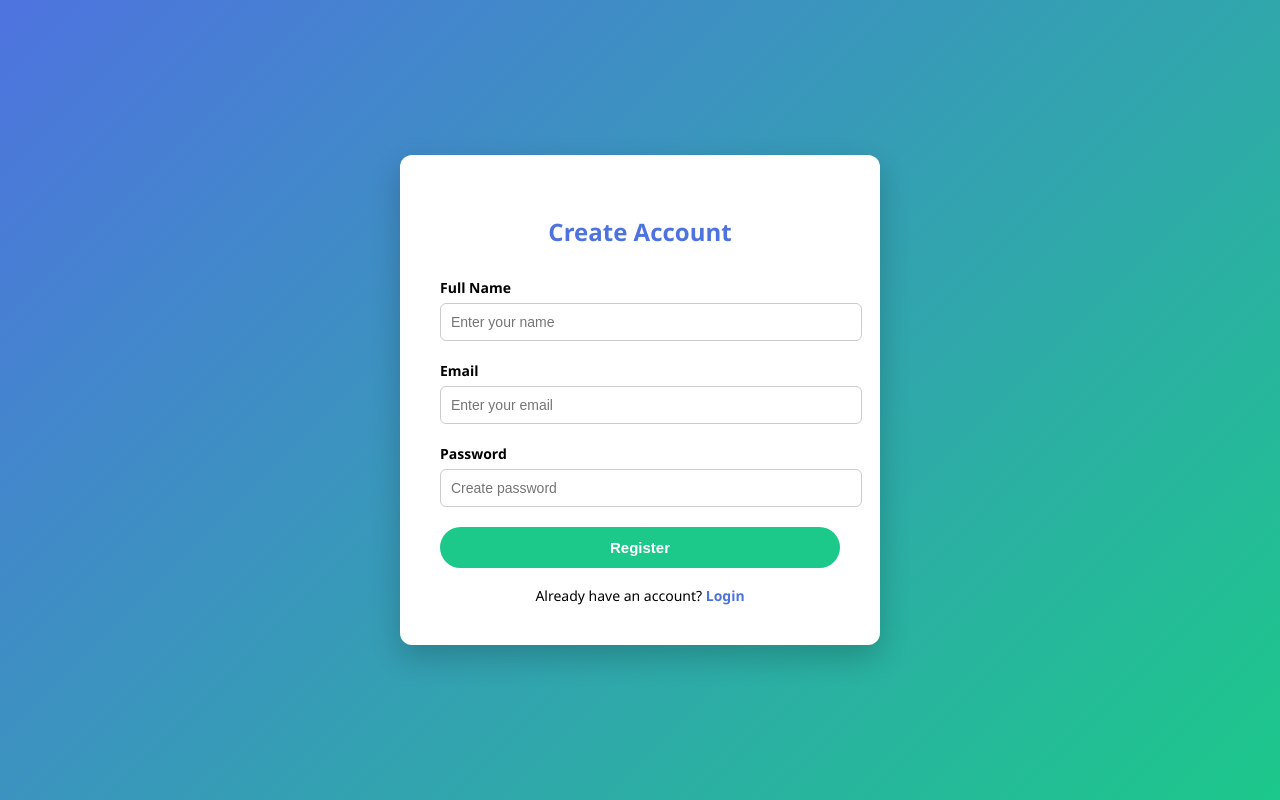
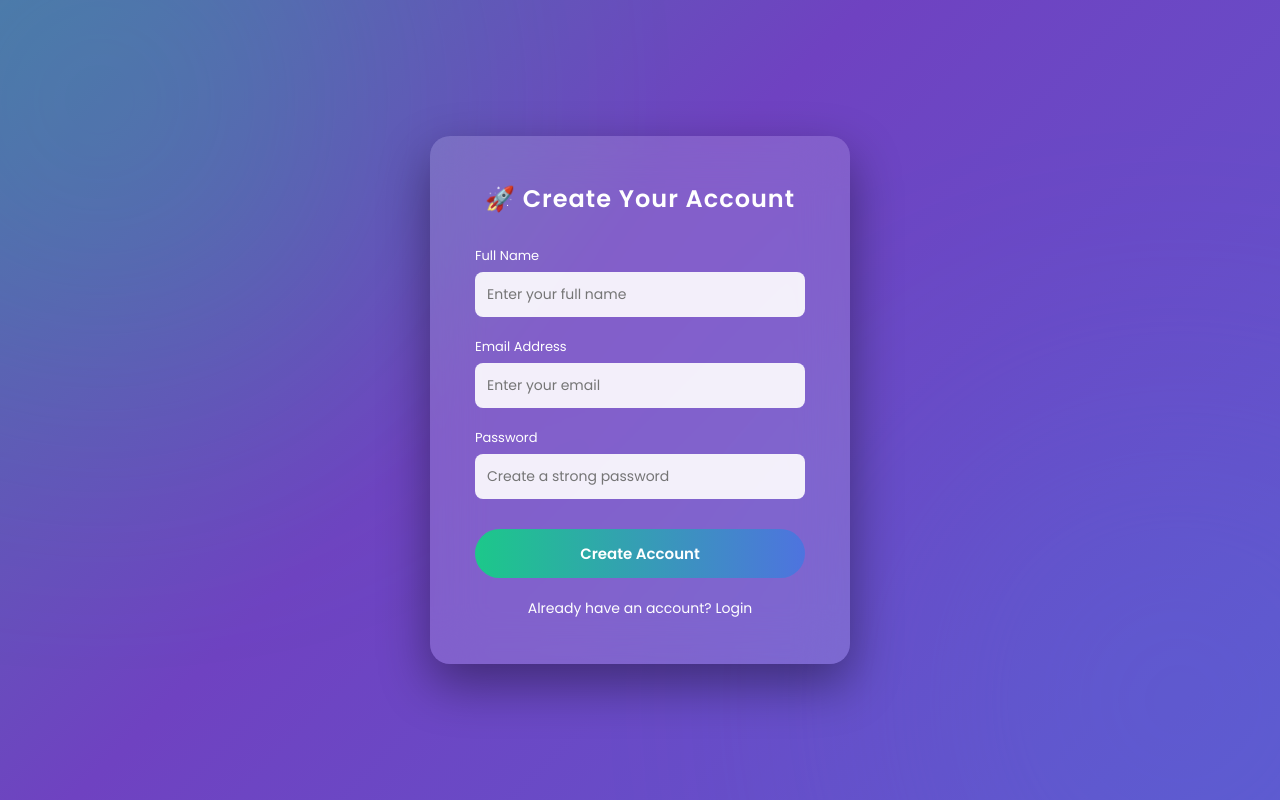
Before and after one commit to hariharanit45-png/event-management, a Flask app: page /register in a window 1280 px wide. Run offline with Flask 3, Linux system fonts and the light colour scheme.

Commit message:
update correct register file

```diff
--- a/templates/register.html
+++ b/templates/register.html
@@ -1,92 +1,151 @@
+<title>REG</title>
 <!DOCTYPE html>
 <html>
 <head>
     <title>Register - Event Management System</title>
     <meta name="viewport" content="width=device-width, initial-scale=1.0">
 
+    <!-- Google Font -->
+    <link href="https://fonts.googleapis.com/css2?family=Poppins:wght@300;400;600;700&display=swap" rel="stylesheet">
+
     <style>
-        body {
-            margin: 0;
-            font-family: 'Segoe UI', Tahoma, Geneva, Verdana, sans-serif;
-            background: linear-gradient(135deg, #4e73df, #1cc88a);
-            display: flex;
-            justify-content: center;
-            align-items: center;
-            height: 100vh;
+        *{
+            margin:0;
+            padding:0;
+            box-sizing:border-box;
+            font-family:'Poppins', sans-serif;
         }
 
-        .register-container {
-            background: white;
-            padding: 40px;
-            width: 400px;
-            border-radius: 12px;
-            box-shadow: 0 12px 30px rgba(0, 0, 0, 0.2);
+        body{
+            height:100vh;
+            display:flex;
+            justify-content:center;
+            align-items:center;
+            background: linear-gradient(-45deg,#4e73df,#6f42c1,#1cc88a,#2c3e50);
+            background-size:400% 400%;
+            animation: gradientMove 12s ease infinite;
+            overflow:hidden;
         }
 
-        .register-container h2 {
-            text-align: center;
-            margin-bottom: 30px;
-            color: #4e73df;
+        @keyframes gradientMove{
+            0%{background-position:0% 50%;}
+            50%{background-position:100% 50%;}
+            100%{background-position:0% 50%;}
         }
 
-        .input-group {
-            margin-bottom: 20px;
+        /* Floating glow background */
+        body::before, body::after{
+            content:"";
+            position:absolute;
+            width:500px;
+            height:500px;
+            border-radius:50%;
+            filter:blur(150px);
+            opacity:0.3;
+            z-index:-1;
         }
 
-        .input-group label {
-            font-weight: 600;
-            font-size: 14px;
-            display: block;
-            margin-bottom: 6px;
+        body::before{
+            background:#1cc88a;
+            top:-150px;
+            left:-150px;
         }
 
-        .input-group input {
-            width: 100%;
-            padding: 10px;
-            border-radius: 6px;
-            border: 1px solid #ccc;
-            font-size: 14px;
-            transition: 0.3s;
+        body::after{
+            background:#4e73df;
+            bottom:-150px;
+            right:-150px;
         }
 
-        .input-group input:focus {
-            border-color: #4e73df;
-            outline: none;
-            box-shadow: 0 0 6px rgba(78, 115, 223, 0.4);
+        .register-container{
+            width:420px;
+            padding:45px;
+            border-radius:20px;
+            background:rgba(255,255,255,0.15);
+            backdrop-filter:blur(25px);
+            box-shadow:0 20px 50px rgba(0,0,0,0.4);
+            color:white;
+            animation:fadeIn 1s ease-in-out;
         }
 
-        .register-btn {
-            width: 100%;
-            padding: 12px;
-            border: none;
-            border-radius: 25px;
-            background: #1cc88a;
-            color: white;
-            font-size: 15px;
-            font-weight: bold;
-            cursor: pointer;
-            transition: 0.3s;
+        @keyframes fadeIn{
+            from{opacity:0; transform:translateY(40px);}
+            to{opacity:1; transform:translateY(0);}
         }
 
-        .register-btn:hover {
-            background: #17a673;
-            transform: scale(1.03);
+        .register-container h2{
+            text-align:center;
+            margin-bottom:30px;
+            font-weight:600;
+            letter-spacing:1px;
         }
 
-        .login-link {
-            text-align: center;
-            margin-top: 18px;
-            font-size: 14px;
+        .input-group{
+            margin-bottom:20px;
         }
 
-        .login-link a {
-            text-decoration: none;
-            color: #4e73df;
-            font-weight: 600;
+        .input-group label{
+            font-size:13px;
+            margin-bottom:6px;
+            display:block;
         }
 
-        .login-link a:hover {
-            text-decoration: underline;
+        .input-group input{
+            width:100%;
+            padding:12px;
+            border-radius:8px;
+            border:none;
+            outline:none;
+            background:rgba(255,255,255,0.9);
+            font-size:14px;
+            transition:0.3s;
+        }
+
+        .input-group input:focus{
+            box-shadow:0 0 15px #1cc88a;
+            transform:scale(1.02);
+        }
+
+        .register-btn{
+            width:100%;
+            padding:13px;
+            border:none;
+            border-radius:30px;
+            background:linear-gradient(90deg,#1cc88a,#4e73df);
+            color:white;
+            font-weight:600;
+            font-size:15px;
+            cursor:pointer;
+            transition:0.3s;
+            margin-top:10px;
+        }
+
+        .register-btn:hover{
+            transform:scale(1.05);
+            box-shadow:0 0 25px rgba(28,200,138,0.9);
+        }
+
+        .login-link{
+            text-align:center;
+            margin-top:20px;
+            font-size:14px;
+        }
+
+        .login-link a{
+            text-decoration:none;
+            color:#fff;
+            font-weight:500;
+        }
+
+        .login-link a:hover{
+            color:#1cc88a;
+        }
+
+        @media(max-width:480px){
+            .register-container{
+                width:90%;
+                padding:30px;
+            }
         }
 
     </style>
@@ -95,26 +154,26 @@
 <body>
 
 <div class="register-container">
-    <h2>Create Account</h2>
+    <h2>🚀 Create Your Account</h2>
 
     <form method="POST">
 
         <div class="input-group">
             <label>Full Name</label>
-            <input type="text" name="name" placeholder="Enter your name" required>
+            <input type="text" name="name" placeholder="Enter your full name" required>
         </div>
 
         <div class="input-group">
-            <label>Email</label>
+            <label>Email Address</label>
             <input type="email" name="email" placeholder="Enter your email" required>
         </div>
 
         <div class="input-group">
             <label>Password</label>
-            <input type="password" name="password" placeholder="Create password" required>
+            <input type="password" name="password" placeholder="Create a strong password" required>
         </div>
 
-        <button type="submit" class="register-btn">Register</button>
+        <button type="submit" class="register-btn">Create Account</button>
 
     </form>
 
```
